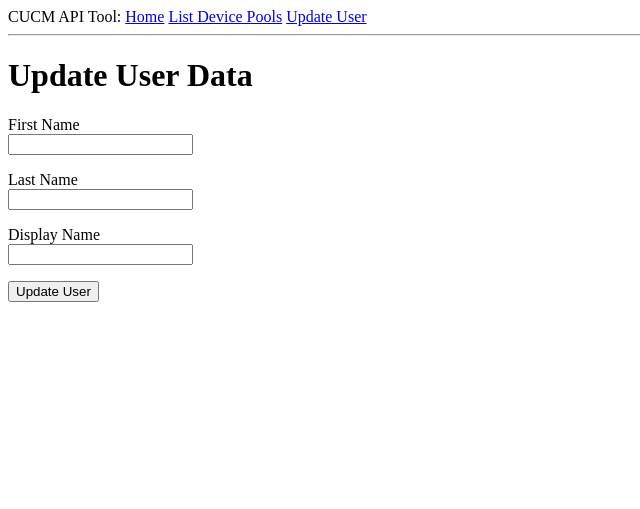
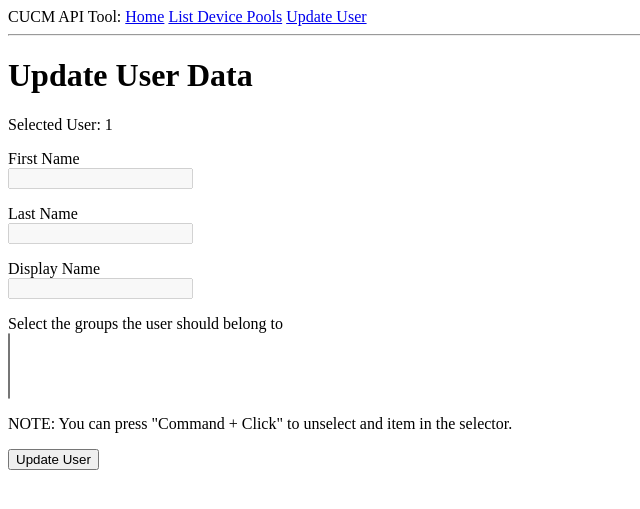
Before and after one commit to IGNW/cucm-axl-zeep, a Flask app: template cucm_gui/templates/update_user.html in a window 1280 px wide. Shown: the top 509 px of the page, without its empty margins (0-640 px from the left). Run offline with Flask 2, Linux system fonts and the light colour scheme; the template is opened without the code that fills it: values that come from a table or form of the project are taken from there, most other values are stand-ins (such as "Sample title", 1, 10 or a date in 2020).

Commit message:
updates to support ldap

```diff
--- a/cucm_gui/forms.py
+++ b/cucm_gui/forms.py
@@ -1,5 +1,5 @@
 from flask_wtf import FlaskForm
-from wtforms import StringField, PasswordField, SubmitField, SelectField
+from wtforms import StringField, PasswordField, SubmitField, SelectField, BooleanField, SelectMultipleField
 from wtforms.validators import DataRequired, IPAddress, InputRequired
 
 
@@ -8,11 +8,6 @@ class LoginForm(FlaskForm):
     cucm_username = StringField('CUCM Username', default="admin", validators=[DataRequired()])
     cucm_password = PasswordField('CUCM Password', validators=[DataRequired()])
     submit = SubmitField('Sign In')
-
-
-class DevicePool(FlaskForm):
-    dp = SelectField('Select Device Pool')
-    submit = SubmitField('Submit Selection')
 
 
 class Users(FlaskForm):
@@ -24,8 +19,13 @@ class User(FlaskForm):
     firstName = StringField('First Name')
     lastName = StringField('Last Name')
     displayName = StringField('Display Name')
+    userGroup = SelectMultipleField('Select the groups the user should belong to')
     submit = SubmitField('Update User')
 
 
 class UpdateUser(FlaskForm):
     submit = SubmitField('Change User')
+
+
+class IncludeLDAPUsers(FlaskForm):
+    include_ldap = BooleanField('Include LDAP', default=False)
--- a/cucm_gui/routes.py
+++ b/cucm_gui/routes.py
@@ -1,8 +1,9 @@
 from cucm_gui import app
 from flask import render_template, flash, redirect, url_for, session
-from cucm_gui.forms import LoginForm, DevicePool, Users, User
+from cucm_gui.forms import LoginForm, Users, User, IncludeLDAPUsers
 
 from cucm_gui import cucm
+from ast import literal_eval
 
 
 @app.route('/')
@@ -31,13 +32,15 @@ def cucm_device_pools():
 @app.route('/list_users', methods=['GET', 'POST'])
 def list_users():
     form = LoginForm()
+    ldap_form = IncludeLDAPUsers()
     if form.validate_on_submit():
         session['cucm_username'] = form.cucm_username.data
         session['cucm_password'] = form.cucm_password.data
         session['cucm_ip'] = form.cucm_ip.data
+        session['include_ldap_users'] = ldap_form.include_ldap.data
         flash(f'Returned data from the CUCM at IP: {form.cucm_ip.data}')
         return redirect(url_for('select_user'))
-    return render_template('cucm_login.html', title='CUCM Data', form=form)
+    return render_template('cucm_login.html', title='CUCM Data', form=form, ldap_form=ldap_form)
 
 
 @app.route('/select_user', methods=['GET', 'POST'])
@@ -45,6 +48,7 @@ def select_user():
     form = Users()
     if form.is_submitted():
         session['selected_user'] = form.user.data
+        session['is_ldap_user'] = cucm.is_ldap_user()
         return redirect(url_for('update_user'))
     else:
         users = cucm.list_users()
@@ -56,42 +60,63 @@ def select_user():
 def update_user():
     form = User()
     userid = session.get('selected_user')
-    if form.validate_on_submit():
-        data_to_update = dict(form.data)
+
+    if form.is_submitted():
+        data_to_update = form.data
         data_to_update.pop('csrf_token')
         data_to_update.pop('submit')
         data_to_update['userid'] = userid
+        groups = data_to_update.pop('userGroup')
+        if session.get('is_ldap_user'):
+            # Can't update these fields if the users
+            # is an LDAP user
+            data_to_update.pop('firstName')
+            data_to_update.pop('lastName')
+            data_to_update.pop('displayName')
+
+        dictified_groups = []
+        for group in groups:
+            # A way of converting a string representation of a dictionary
+            # to a python dictionary
+            dictified_groups.append(literal_eval(group))
+
+        data_to_update['associatedGroups'] = {}
+        data_to_update['associatedGroups']['userGroup'] = dictified_groups
 
         session['user_data_to_update'] = data_to_update
 
         try:
-            results = cucm.update_user()
-            print(results)
+            cucm.update_user()
             flash(f'Updated User: {userid}')
         except Exception as e:
+            print(e)
             print(dir(e))
-            print(e)
             flash(f'User was not updated.  The error returned was: {str(e)}')
 
         return redirect(url_for('main_page'))
     else:
         user_data = cucm.get_user()
         session['user_data'] = user_data
+
+        # Since the data in the form is a string version of a dictionary
+        # Must make the existing selections match the data format
+        if user_data['associatedGroups']:
+            user_groups = [str({'name': group['name']}) for group in user_data['associatedGroups']['userGroup']]
+        else:
+            user_groups = []
+
+        system_user_groups = cucm.list_user_groups()
+        session['system_user_groups'] = system_user_groups
+
         form.firstName.data = user_data['firstName']
         form.lastName.data = user_data['lastName']
         form.displayName.data = user_data['displayName']
 
-        return render_template('update_user.html', title="Update User", form=form)
+        form.userGroup.choices = system_user_groups
+        form.userGroup.data = user_groups
 
-
-@app.route('/test', methods=['GET', 'POST'])
-def test():
-    info = [
-        ('thing44', 'Thing 44'),
-        ('thing1', 'Thing 1'),
-        ('thing2', 'Thing 2'),
-        ('thing3', 'Thing 3')
-    ]
-    form = DevicePool()
-    form.dp.choices = info
-    return render_template('test.html', title='test', form=form)
+        return render_template('update_user.html',
+                               title="Update User",
+                               form=form,
+                               userid=userid,
+                               is_ldap_user=session['is_ldap_user'])
--- a/cucm_gui/templates/cucm_device_pools.html
+++ b/cucm_gui/templates/cucm_device_pools.html
@@ -2,7 +2,7 @@
 
 {% block content %}
     <h1>CUCM Device Pools</h1>
-    This is a basic example of getting info from CUCM and displaying it on the page
+    This is a basic example of getting info from CUCM and displaying it on the page<br>
     {% for dp in device_pools %}
     {{ dp }}<br>
     {% endfor %}
--- a/cucm_gui/templates/update_user.html
+++ b/cucm_gui/templates/update_user.html
@@ -4,27 +4,45 @@
     <h1>Update User Data</h1>
     <form action="" method="post" novalidate>
         {{ form.hidden_tag() }}
+        Selected User: {{ userid }}
         <p>
             {{ form.firstName.label }}<br>
-            {{ form.firstName() }}
+            {{ form.firstName(disabled=is_ldap_user) }}
+            {% if is_ldap_user %}
+            Field disabled as you can't update an LDAP User
+            {% endif %}
             {% for error in form.firstName.errors %}
             <span style="color: red;">[{{ error }}]</span>
             {% endfor %}
         </p>
         <p>
             {{ form.lastName.label }}<br>
-            {{ form.lastName() }}
+            {{ form.lastName(disabled=is_ldap_user) }}
+            {% if is_ldap_user %}
+            Field disabled as you can't update an LDAP User
+            {% endif %}
             {% for error in form.lastName.errors %}
             <span style="color: red;">[{{ error }}]</span>
             {% endfor %}
         </p>
         <p>
             {{ form.displayName.label }}<br>
-            {{ form.displayName() }}
+            {{ form.displayName(disabled=is_ldap_user) }}
+            {% if is_ldap_user %}
+            Field disabled as you can't update an LDAP User
+            {% endif %}
             {% for error in form.displayName.errors %}
             <span style="color: red;">[{{ error }}]</span>
             {% endfor %}
         </p>
+        <p>
+            {{ form.userGroup.label }}<br>
+            {{ form.userGroup() }}
+            {% for error in form.userGroup.errors %}
+            <span style="color: red;">[{{ error }}]</span>
+            {% endfor %}
+        </p>
+        NOTE: You can press "Command + Click" to unselect and item in the selector.
         <p>{{ form.submit() }}</p>
     </form>
 {% endblock %}
```
Also changed, not shown: cucm_gui/cucm.py (+47 -2 lines), cucm_gui/templates/cucm_login.html (+10 -0 lines).
